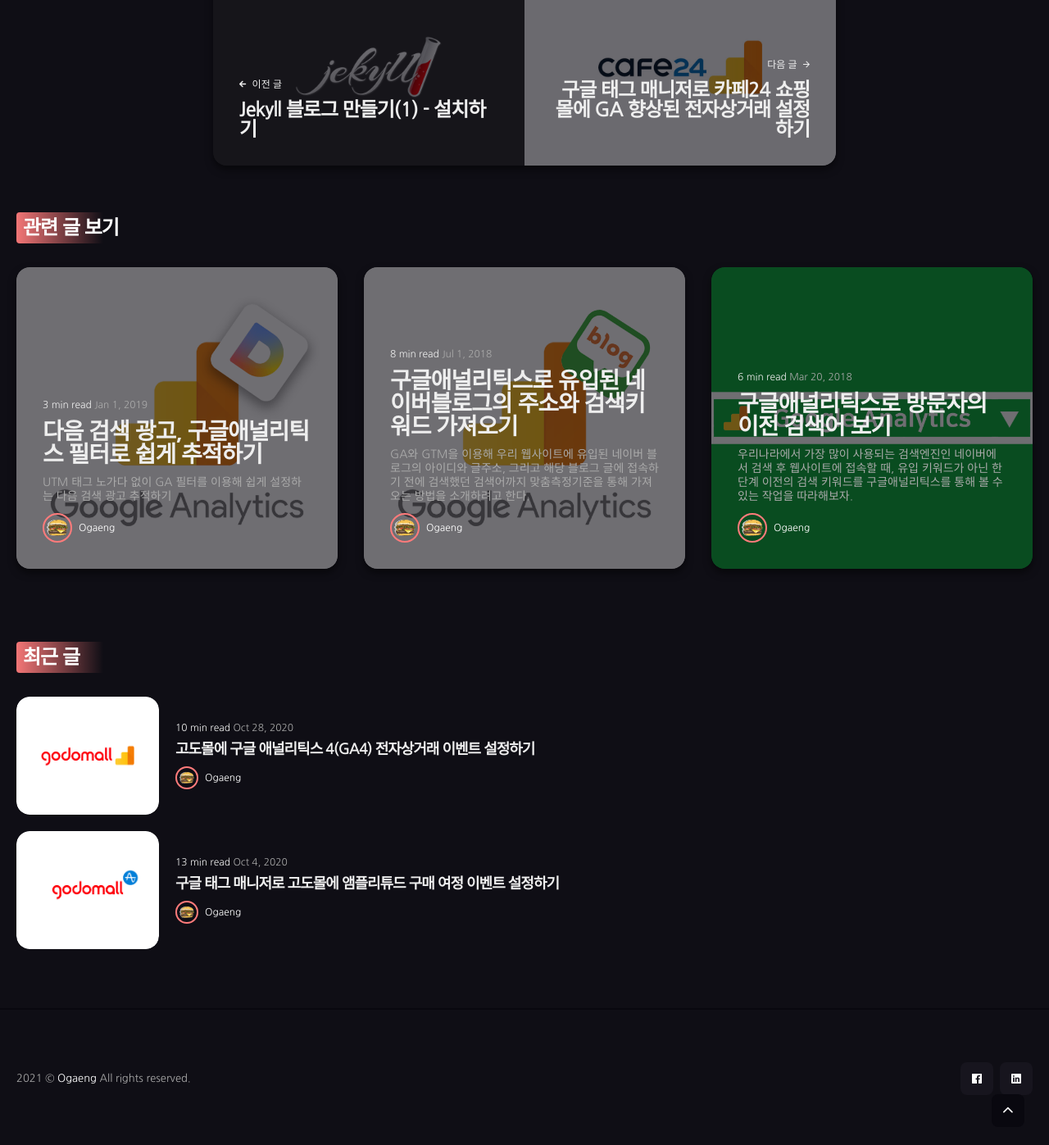
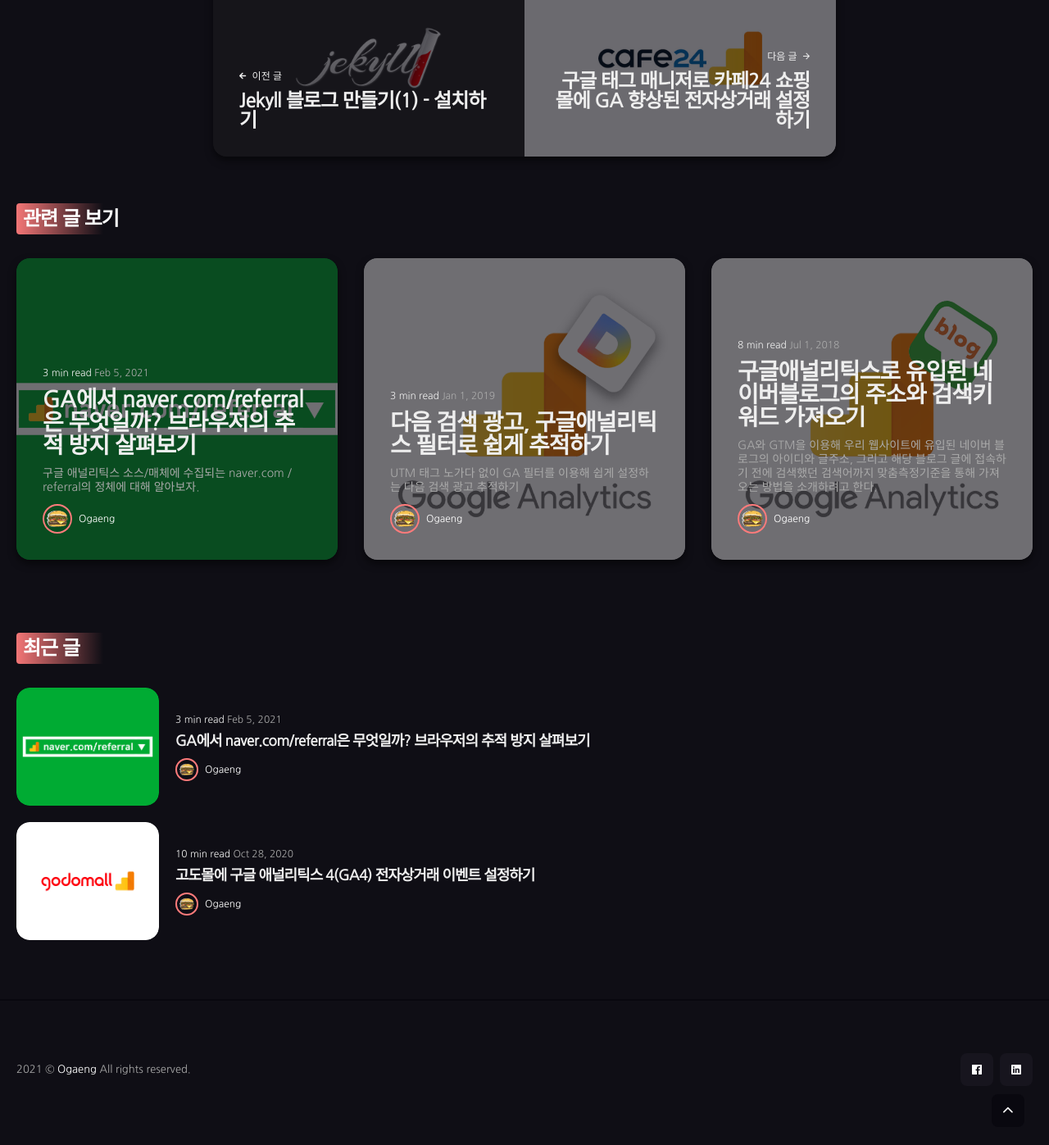
Before and after one commit to ogaeng/ogaeng-blog-dark, a Jekyll site: the page built from _posts/2020-07-19-http-referrer.md, in a window 1280 px wide and 1400 px high, scrolled down 7233 px. Shown: the top 1397 px of the window at 82% size. Built offline with Jekyll 4.4.1, drawn with Linux system fonts in a browser that asks for light colours; nearby versions of some CDN libraries.

Commit message:
'GA에서 naver.com/referral은 무엇일까? 브라우저의 추적 방지 살펴보기' 글 발행

```diff
--- a/_posts/2020-07-19-http-referrer.md
+++ b/_posts/2020-07-19-http-referrer.md
@@ -129,9 +129,9 @@
 
 여기서 주목해야 할 정보는 query parameter인데 눈치가 있는 사람이라면 매개변수 한두 개 정도는 무엇을 뜻하는지 알아차렸을 것이다.
 
-특히, <code>query=ogaeng</code>이 먼저 눈에 띄었을 텐데 query가 의미하는 건 검색할 때 입력한 검색어다.
+특히, `query=ogaeng`이 먼저 눈에 띄었을 텐데 query가 의미하는 건 검색할 때 입력한 검색어다.
 
-그럼 <code>sm=top_hty</code>는 무엇을 의미할까? 이런 매개변수가 어떤 상황에서 변하는지 확인해보면 유추하는 것이 훨씬 수월해진다.
+그럼 `sm=top_hty`는 무엇을 의미할까? 이런 매개변수가 어떤 상황에서 변하는지 확인해보면 유추하는 것이 훨씬 수월해진다.
 네이버 검색 결과 화면 우측에 있는 뉴스토픽 순위에 있는 토픽 중 하나를 눌러보자.
 
 눌러보니 sm과 query 정보가 바뀌었다. query가 뜻하는 건 이미 알고 있으니 이제 sm이 무엇을 의미하는지 보이는가? sm은 검색 위치이다.
@@ -180,13 +180,13 @@
 ## 리퍼러(Referrer) ##
 처음 방문하는 병원에서 진료를 위해 접수할 때 접수증을 유심히 본 적이 있는가? 항상 작성란 마지막 쯤엔 어디서 병원을 알게 됐는지 체크하거나 추천인의 이름을 적는 란이 있기 마련인데 이 것이 리퍼러와 같은 개념으로 이해하면 쉽다.
 
-> HTTP 리퍼러(HTTP Referer)는 웹 브라우저로 월드 와이드 웹을 서핑할 때, 하이퍼링크를 통해서 각각의 사이트로 방문시 남는 흔적<br>참조: <a onclick="window.open('https://developer.mozilla.org/ko/docs/Web/HTTP/Headers/Referer', '_blank');">https://developer.mozilla.org/ko/docs/Web/HTTP/Headers/Referer</a>
+> HTTP 리퍼러(HTTP Referer)는 웹 브라우저로 월드 와이드 웹을 서핑할 때, 하이퍼링크를 통해서 각각의 사이트로 방문시 남는 흔적<br><span style="font-size:1rem;">참조: <a onclick="window.open('https://developer.mozilla.org/ko/docs/Web/HTTP/Headers/Referer', '_blank');">https://developer.mozilla.org/ko/docs/Web/HTTP/Headers/Referer</a></span>
 
 ![리퍼러 설명 이미지](/images/post/21/01-referrer-desc.jpg)
 
 그럼 우리나라에 존재하는 웹사이트의 대표적인 유입처인 네이버 검색 결과 페이지를 통해 리퍼러에 대해 조금 더 알아보자.
 
-아래 URL은 PC 버전의 네이버 메인화면에서 <code>ogaeng</code>를 검색했을 때 등장하는 검색 결과의 URL이다.
+아래 URL은 PC 버전의 네이버 메인화면에서 `ogaeng`를 검색했을 때 등장하는 검색 결과의 URL이다.
 
 > https://search.naver.com/search.naver?sm=top_hty&fbm=0&ie=utf8&query=ogaeng
 
@@ -208,9 +208,9 @@
 
 블로그 글 본문에 링크가 있고, 그 링크를 눌러 우리 웹사이트에 접속했다고 생각해보자.
 
-그럼 우리가 직접 눈으로 확인한 <code>https://blog.naver.com/네이버아이디/글번호</code> 의 형태로 리퍼러가 들어있어야 한다.
+그럼 우리가 직접 눈으로 확인한 `https://blog.naver.com/네이버아이디/글번호` 의 형태로 리퍼러가 들어있어야 한다.
 
-그런데, Console을 열어 <code>document.referrer;</code> 라고 입력해보니 아래와 같은 리퍼러 값을 보여준다.
+그런데, Console을 열어 `document.referrer;` 라고 입력해보니 아래와 같은 리퍼러 값을 보여준다.
 
 > https://blog.naver.com/PostView.nhn?blogId=네이버아이디&logNo=글번호&redirect=Dlog&widgetTypeCall=true
 
@@ -220,7 +220,7 @@
 
 ![구글 애널리틱스 이미지](/images/post/11/ga-referral-report-01.png)
 
-PC 버전 네이버 블로그에서 유입된 세션의 경로를 보면 위 이미지처럼 <code>/PostView.nhn</code> 이라고 나오는 걸 볼 수 있다. 위에서 본 리퍼러의 Path의 값이다. 더 자세한 값이 필요하다면 물음표(?) 뒤에 있는 query parameter의 값을 확인해야 한다. 이 전에 작성한 글을 보면 어떻게 query parameter 정보를 수집하고 구글 애널리틱스에 적용하는지 알 수 있다.
+PC 버전 네이버 블로그에서 유입된 세션의 경로를 보면 위 이미지처럼 `/PostView.nhn` 이라고 나오는 걸 볼 수 있다. 위에서 본 리퍼러의 Path의 값이다. 더 자세한 값이 필요하다면 물음표(?) 뒤에 있는 query parameter의 값을 확인해야 한다. 이 전에 작성한 글을 보면 어떻게 query parameter 정보를 수집하고 구글 애널리틱스에 적용하는지 알 수 있다.
 
 > 글 바로가기: <a onclick="window.open('https://ogaeng.com/googleanalytics-naver-blog/', '_blank');">구글애널리틱스로 유입된 네이버블로그의 주소와 검색키워드 가져오기</a>
 
@@ -229,13 +229,13 @@
 
 > https://www.facebook.com/사용자 ID/posts/글번호
 
-페이스북 포스트에 삽입된 링크를 타고 우리 웹사이트에 접속하면 위와 같은 형태의 리퍼러 정보가 있어야 하지만 이상하게도 다른 정보가 모두 지워진 <code>https://www.facebook.com/</code>로 리퍼러가 들어오는 걸 볼 수 있다.
+페이스북 포스트에 삽입된 링크를 타고 우리 웹사이트에 접속하면 위와 같은 형태의 리퍼러 정보가 있어야 하지만 이상하게도 다른 정보가 모두 지워진 `https://www.facebook.com/`로 리퍼러가 들어오는 걸 볼 수 있다.
 
-그럼 구글은 어떨까? 구글 검색 결과에 노출된 우리 웹사이트를 눌러 접속하면 검색 결과의 URL의 많은 정보가 지워진 <code>https://www.google.com/</code>로 리퍼러가 들어온다.
+그럼 구글은 어떨까? 구글 검색 결과에 노출된 우리 웹사이트를 눌러 접속하면 검색 결과의 URL의 많은 정보가 지워진 `https://www.google.com/`로 리퍼러가 들어온다.
 
-바로 이것이 구글 애널리틱스 등에서 유입 정보를 볼 때 <code>google / organic</code>에 키워드 정보가 없는 이유이다.(물론 서치 콘솔이 있지만 이건 다른 이야기니 패스)
+바로 이것이 구글 애널리틱스 등에서 유입 정보를 볼 때 `google / organic`에 키워드 정보가 없는 이유이다.(물론 서치 콘솔이 있지만 이건 다른 이야기니 패스)
 
 ## 마무리 ##
-이제 리퍼러가 무엇인지 간단하게 알았으니 심심할 때마다 개발자 도구의 Console을 열어 <code>document.referrer;</code>를 쳐보고 어떤 형태의 리퍼러가 들어오는지 확인하자.
+이제 리퍼러가 무엇인지 간단하게 알았으니 심심할 때마다 개발자 도구의 Console을 열어 `document.referrer;`를 쳐보고 어떤 형태의 리퍼러가 들어오는지 확인하자.
 
 그리고 우리 웹사이트의 방문자가 어떤 의도와 방법으로 우리 웹사이트에 접속했는지 자세히 뜯어보자. 뜯어보고 좋은 분석 방법을 찾았다면 혼자만 알지 말고 다른 사람과 공유하는 문화가 생기길 바란다.
--- /dev/null
+++ b/_posts/2021-02-06-ga-naver-referral.md
@@ -0,0 +1,131 @@
+---
+layout: post
+title: 'GA에서 naver.com/referral은 무엇일까? 브라우저의 추적 방지 살펴보기'
+date: 2021-02-06 02:00:00 +09:00
+author: "Ogaeng"
+permalink: /ga-naver-referral/
+content_id: 25
+image: /images/thumbnail/ga-naver-referral.png
+categories: 분석
+tags:
+  - referrer
+  - 유입분석
+  - GA
+description: '구글 애널리틱스 소스/매체에 수집되는 naver.com / referral의 정체에 대해 알아보자.'
+---
+
+국내에서 웹사이트를 운영한다면 언젠가부터 아래 이미지와 같이 구글 애널리틱스에 `naver.com/referral`이라는 소스/매체가 쌓이기 시작하는 걸 보았을 것이다. 우리가 알고 있는 네이버의 자연 유입은 `naver/organic`인데 과연 `naver.com`은 무엇일까?
+
+![naver.com 이미지](/images/post/25/01.png)
+
+이탈률도 적고 세션 시간도 기니 네이버 자연 유입이지 않을까라는 생각을 가지고 키워드 정보를 한 번 살펴보니.. 역시나 (not set)으로 정보가 없는걸 볼 수 있다.
+
+![GA 키워드 이미지](/images/post/25/02.png)
+
+어디서 들어온 것인지 조금 더 살펴보기 위해 운영체제 정보를 살펴보니 대부분 아이폰과 맥에서 들어온 것이라는 것을 알 수 있다.
+
+![GA 운영체제 이미지](/images/post/25/03.png)
+
+그럼 아이폰과 맥에 무슨 일이 있었던 걸까?
+
+결론부터 이야기하자면 iOS 13부터 적용된 애플 사파리의 `크로스 사이트 추적 방지` 때문에 발생하는 현상이다. 애플은 사파리의 기반이 되는 Webkit에서 '크로스 사이트 요청 시 리퍼러를 페이지의 출처로만 다운그레이드 하겠다'라고 했는데 이 말을 쉽게 풀어보자.
+
+> <a href="https://webkit.org/blog/9661/preventing-tracking-prevention-tracking/" target="_blank">Preventing Tracking Prevention Tracking - Webkit</a>
+
+예를 들어 네이버에 접속해서 `ogaeng` 키워드를 입력하고 검색을 하고 나면 네이버 통합검색 결과 페이지로 이동하게 된다. 이때 검색 결과의 페이지의 주소는 다음과 같다.(모바일 웹 기준)
+
+> <span style="font-size:1.3rem">https://m.search.naver.com/search.naver?where=nexearch&sm=top_hty&fbm=1&ie=utf8&query=ogaeng</span>
+
+여기에 노출된 ogaeng 사이트 링크를 눌러 접속하면 ogaeng 사이트의 리퍼러는 접속 이전 페이지의 주소인 다음의 주소가 된다.
+
+> <span style="font-size:1.3rem">https://m.search.naver.com/search.naver?where=nexearch&sm=top_hty&fbm=1&ie=utf8&query=ogaeng</span>
+
+하지만 사파리에서는 저 긴 주소를 그대로 리퍼러로 전달하지 않고 `https://m.search.naver.com`까지만 전달하겠다는 내용이다. 그래서 `query=ogaeng`과 같은 키워드 정보를 포함하고 있지 않는다.
+
+리퍼러에 대해 알고 싶다면 아래 글을 읽어보자.
+
+> <a href="https://ogaeng.com/http-referrer/" target="_blank">유입 분석을 위한 HTTP 리퍼러(Referrer) 이해하기</a>
+
+그럼 사파리로 접속하면 모두 그런 건가? 그렇진 않다. `크로스 사이트 추적 방지` 옵션이 꺼져있다면 정상적으로 추적이 가능하다. iOS의 설정에 들어가면 `크로스 사이트 추적 방지` 기능을 켜고 끌 수 있다. 하지만 안타깝게도 기본 옵션은 추적 방지 On이고 아이폰은 OS를 자동 업데이트한다.
+
+그럼 이제 기본 옵션인 크로스 사이트 추적 방지가 켜져 있는 상태에서 GA 상에 네이버 자연 유입이 어떻게 표시되는지 살펴보자.
+
+<table>
+  <thead>
+    <th style="width:25%">접속 방법</th>
+    <th>리퍼러</th>
+    <th>소스/매체</th>
+  </thead>
+  <tbody>
+    <tr>
+      <th>
+        맥용 Safari
+      </th>
+      <td>
+        https://search.naver.com
+      </td>
+      <td>naver / organic</td>
+    </tr>
+    <tr>
+      <th>
+        iOS Safari
+      </th>
+      <td>
+        https://m.search.naver.com
+      </td>
+      <td>m.search.naver.com / referral</td>
+    </tr>
+    <tr>
+      <th>
+        iOS 네이버 앱
+      </th>
+      <td>
+        https://naver.com
+      </td>
+      <td>naver.com / referral</td>
+    </tr>
+    <tr>
+      <th>
+        iOS Chrome 앱
+      </th>
+      <td>
+        https://m.search.naver.com
+      </td>
+      <td>m.search.naver.com / referral</td>
+    </tr>
+  </tbody>
+</table>
+
+표를 보면 한 가지 놀라운 사실이 있는데 사파리뿐 아니라 iOS의 크롬 앱도 기본으로 `크로스 사이트 추적`을 허용하지 않는다는 것이다.
+
+내 아이폰의 크로스 사이트 추적 방지 정보를 보려면 [설정] 앱에서 Safari와 Chrome을 살펴보면 된다.
+
+![아이폰 크로스 사이트 추적 설정 이미지](/images/post/25/04.png)
+
+## 대처 방안
+
+그렇다면 이제 어떡해야 할까? 사실 우리는 이런 일을 처음 겪는 것은 아니다. Google 검색에서 이미 같은 일을 겪고 있다. Google 자연 검색 유입에서 방문자의 키워드 정보가 `not provided`로 나오는 것과 거의 같은 상황이다. Google 검색 결과에서 링크를 눌러 유입될 때 `https://google.com`만 남기고 뒷부분은 모두 제거되어 있기 때문이다.
+
+그럼 맥과 iOS에서 사파리와 네이버 앱을 통한 유입의 키워드 정보는 영영 볼 수 없는 것일까? 이 문제도 100%는 아니지만 구글과 같은 방법으로 어느 정도는 해결이 가능하다. <a href="https://searchadvisor.naver.com/" target="_blank">네이버 웹마스터 도구</a>를 활용하면 된다.
+
+네이버 웹마스터 도구에 사이트를 등록하고 리포트 → 콘텐츠 노출/클릭 메뉴에 접속하면 네이버 검색 엔진에서 접속한 키워드의 노출/클릭 정보를 볼 수 있다.
+
+![네이버 웹마스터 도구 키워드 이미지](/images/post/25/05.png)
+
+아직은 TOP 10 정도만 볼 수 있지만 이 기능도 생긴지 얼마 안 되었으니 언젠가는 구글 서치 콘솔처럼 더 많은 정보를 볼 수 있지 않을까 한다.
+
+## 네이버 검색 광고는?
+
+그렇다면 네이버 검색 광고를 통한 유입도 마찬가지인 걸까?
+
+안타깝게도 그렇다. 하지만 검색 광고 연결 URL에 UTM을 잘 달아두었다면 UTM에 달린 정보로 들어올 테니 걱정하지 않아도 된다. 검색 광고에 UTM을 잘 달아두었는지 다시 한번 확인하도록 하자
+
+## 한줄요약
+
+`naver.com / referral`은 대부분 아이폰과 아이패드의 네이버 앱에서 유입된 방문이다.
+
+## 마치며
+
+애플이 충전 어댑터를 제공하지 않으니 다른 기업도 따라 하는 걸 우리는 봐왔기 때문에 그동안 눈치 보던 다른 브라우저에서도 추적 정보를 차단하는건 시간문제로 보인다.
+
+최근 몇 년간 애플의 개인정보보호 정책을 보니 앞으로는 광고보다는 SEO나 CRM에 해박한 디지털 마케터가 더 각광받지 않을까? 하는 생각이 든다.
--- a/_sass/4-layouts/_post.scss
+++ b/_sass/4-layouts/_post.scss
@@ -79,7 +79,7 @@
 .post__title {
   margin: 20px 0 20px;
   font-size: 56px;
-  line-height: 1;
+  line-height: 1.3;
 
   @media only screen and (max-width: 1200px) {
     font-size: 40px;
```
Also changed, not shown: Gemfile.lock, images/post/25/01.png (added), images/post/25/02.png (added), images/post/25/03.png (added), images/post/25/04.png (added), images/post/25/05.png (added), images/thumbnail/ga-naver-referral.png (added).
